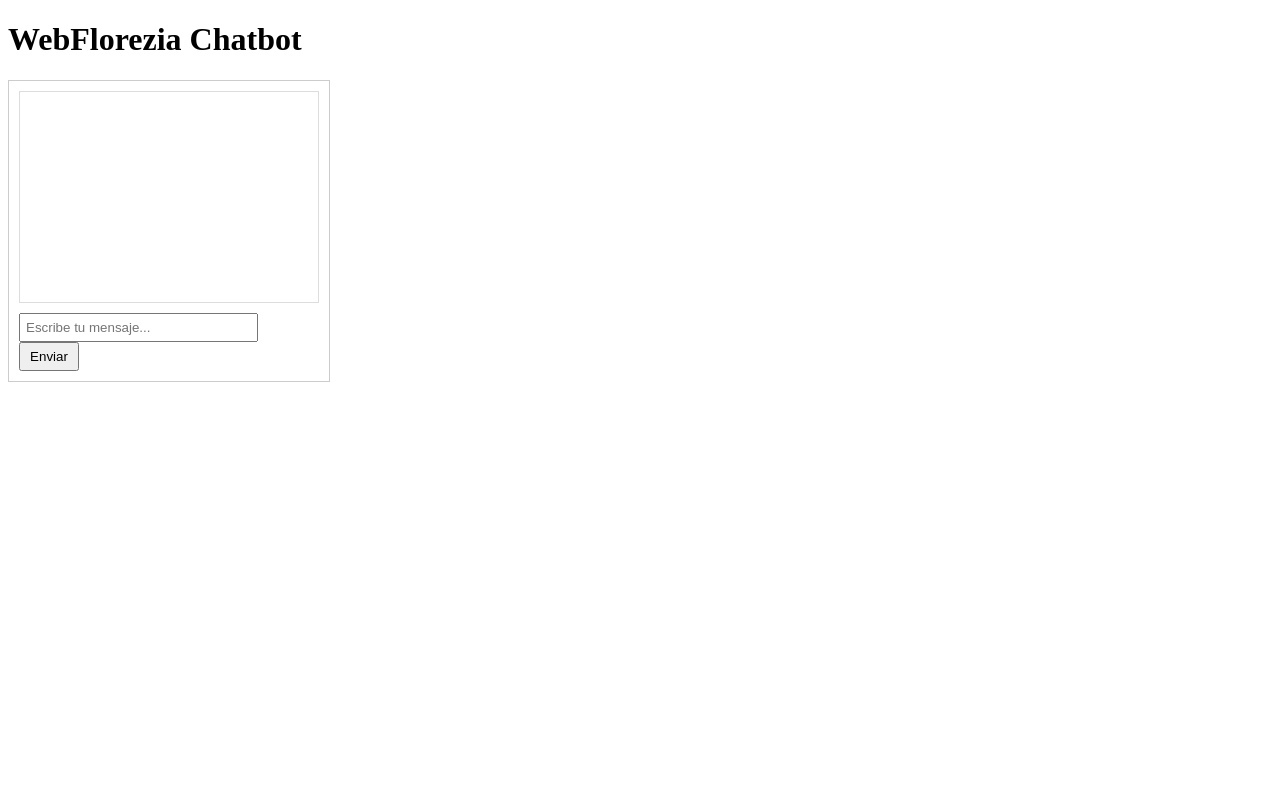
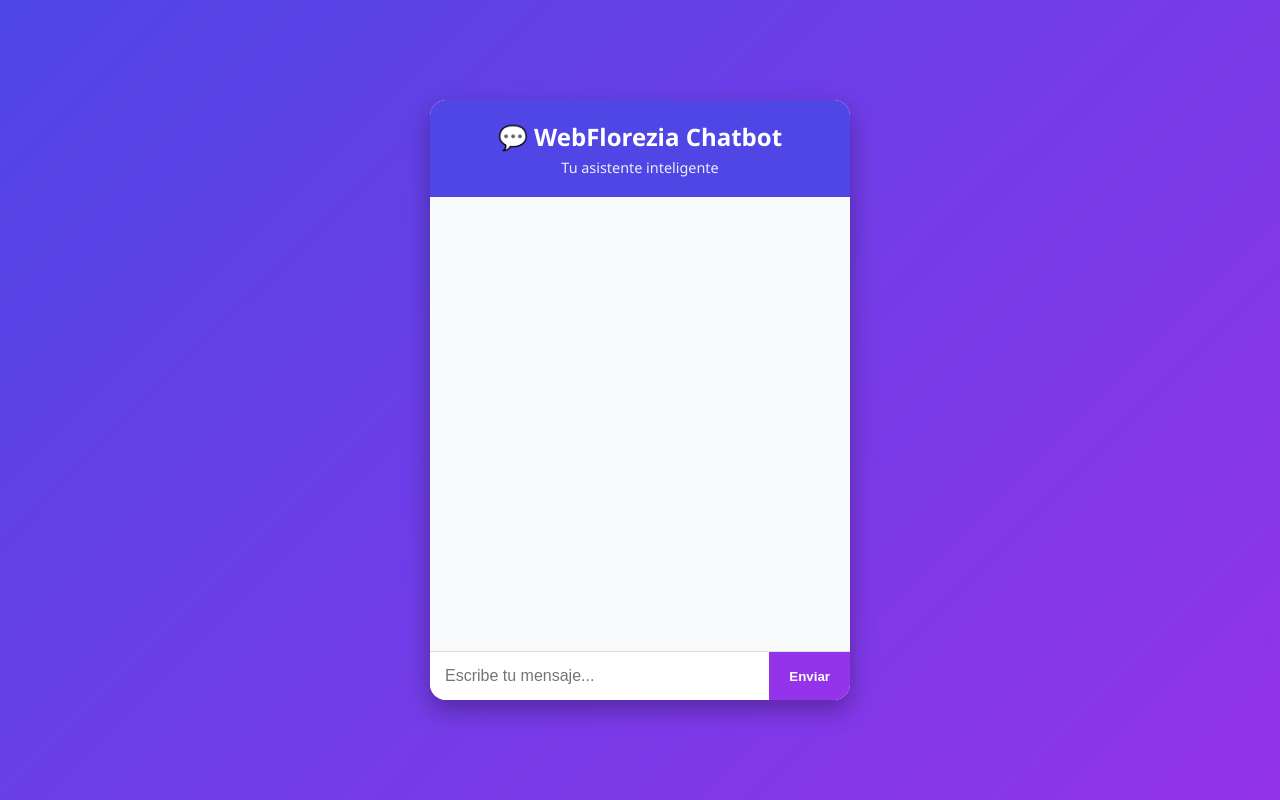
Before and after one commit to fradiersoft22/webflorezia-chatbot, a website: page public/index.html in a window 1280 px wide. Drawn offline with Linux system fonts and the light colour scheme.

Commit message:
diseño webflorezia dia 9

```diff
--- a/public/index.html
+++ b/public/index.html
@@ -4,14 +4,23 @@
   <meta charset="UTF-8">
   <meta name="viewport" content="width=device-width, initial-scale=1.0">
   <title>WebFlorezia Chatbot</title>
+  <link rel="stylesheet" href="./style.css">
 </head>
 <body>
-  <h1>WebFlorezia Chatbot</h1>
+  <div class="chat-container">
+    <header class="chat-header">
+      <h1>💬 WebFlorezia Chatbot</h1>
+      <p>Tu asistente inteligente</p>
+    </header>
 
-  <!-- Contenedor del widget -->
-  <div id="chat-widget"></div>
+    <div id="chat-box" class="chat-box"></div>
 
-  <!-- Cargar el script del widget -->
+    <div class="chat-input-container">
+      <input id="user-input" type="text" placeholder="Escribe tu mensaje..." />
+      <button id="send-btn">Enviar</button>
+    </div>
+  </div>
+
   <script src="./widget.js" defer></script>
 </body>
 </html>
--- /dev/null
+++ b/public/style.css
@@ -0,0 +1,102 @@
+/* Fondo general */
+body {
+  margin: 0;
+  padding: 0;
+  background: linear-gradient(135deg, #4f46e5, #9333ea);
+  height: 100vh;
+  display: flex;
+  justify-content: center;
+  align-items: center;
+  font-family: "Segoe UI", Tahoma, sans-serif;
+  color: #fff;
+}
+
+/* Caja del chat */
+.chat-container {
+  background: #ffffff;
+  color: #333;
+  width: 420px;
+  height: 600px;
+  border-radius: 16px;
+  display: flex;
+  flex-direction: column;
+  box-shadow: 0 10px 25px rgba(0,0,0,0.3);
+  overflow: hidden;
+}
+
+/* Encabezado */
+.chat-header {
+  background: #4f46e5;
+  color: white;
+  padding: 20px;
+  text-align: center;
+}
+
+.chat-header h1 {
+  margin: 0;
+  font-size: 1.5rem;
+}
+
+.chat-header p {
+  margin: 5px 0 0;
+  font-size: 0.9rem;
+  opacity: 0.9;
+}
+
+/* Caja de mensajes */
+.chat-box {
+  flex: 1;
+  padding: 15px;
+  overflow-y: auto;
+  background: #f9fafb;
+}
+
+/* Mensajes */
+.message {
+  margin: 10px 0;
+  padding: 10px 15px;
+  border-radius: 10px;
+  max-width: 80%;
+  font-size: 0.95rem;
+  line-height: 1.4;
+}
+
+.message.user {
+  background: #4f46e5;
+  color: white;
+  align-self: flex-end;
+}
+
+.message.bot {
+  background: #e5e7eb;
+  color: #333;
+  align-self: flex-start;
+}
+
+/* Input */
+.chat-input-container {
+  display: flex;
+  border-top: 1px solid #ddd;
+}
+
+#user-input {
+  flex: 1;
+  padding: 15px;
+  border: none;
+  outline: none;
+  font-size: 1rem;
+}
+
+#send-btn {
+  background: #9333ea;
+  border: none;
+  color: white;
+  padding: 15px 20px;
+  cursor: pointer;
+  font-weight: bold;
+  transition: background 0.3s;
+}
+
+#send-btn:hover {
+  background: #7e22ce;
+}
--- a/public/widget.js
+++ b/public/widget.js
@@ -1,45 +1,50 @@
-const chatContainer = document.getElementById("chat-widget");
-chatContainer.innerHTML = `
-  <div style="border:1px solid #ccc; padding:10px; width:300px; font-family: Arial, sans-serif;">
-    <div id="messages" style="height:200px; overflow-y:auto; border:1px solid #ddd; margin-bottom:10px; padding:5px;"></div>
-    <input id="userInput" type="text" placeholder="Escribe tu mensaje..." style="width:75%; padding:5px;">
-    <button id="sendBtn" style="width:20%; padding:5px;">Enviar</button>
-  </div>
-`;
+document.addEventListener("DOMContentLoaded", () => {
+  console.log("✅ widget.js cargado correctamente");
 
-const messagesDiv = document.getElementById("messages");
-const input = document.getElementById("userInput");
-const sendBtn = document.getElementById("sendBtn");
+  const input = document.getElementById("user-input");
+  const sendBtn = document.getElementById("send-btn");
+  const chatBox = document.getElementById("chat-box");
 
-function addMessage(sender, text) {
-  const msg = document.createElement("p");
-  msg.innerHTML = `<strong>${sender}:</strong> ${text}`;
-  messagesDiv.appendChild(msg);
-  messagesDiv.scrollTop = messagesDiv.scrollHeight;
+  function appendMessage(sender, text) {
+    const msg = document.createElement("div");
+    msg.classList.add("message", sender);
+    msg.textContent = text;
+    chatBox.appendChild(msg);
+    chatBox.scrollTop = chatBox.scrollHeight;
   }
 
-sendBtn.addEventListener("click", async () => {
-  const userMessage = input.value.trim();
-  if (!userMessage) return;
+  async function sendMessage() {
+    const userText = input.value.trim();
+    if (!userText) return;
 
-  addMessage("Tú", userMessage);
+    appendMessage("user", userText);
     input.value = "";
 
     try {
       const res = await fetch("/api/chat", {
         method: "POST",
         headers: { "Content-Type": "application/json" },
-      body: JSON.stringify({ userMessage }),
+        body: JSON.stringify({
+          userMessage: userText,
+          sessionId: "web-" + Date.now(),
+        }),
       });
 
       const data = await res.json();
 
       if (data.reply) {
-      addMessage("WebFlorezia Bot", data.reply);
+        appendMessage("bot", data.reply);
       } else {
-      addMessage("Error", "No hubo respuesta del bot.");
+        appendMessage("bot", "⚠️ No pude responder en este momento.");
       }
     } catch (err) {
-    addMessage("Error", "No se pudo conectar con el servidor.");
+      console.error("Error:", err);
+      appendMessage("bot", "❌ Error de conexión con el servidor.");
     }
+  }
+
+  sendBtn.addEventListener("click", sendMessage);
+  input.addEventListener("keypress", (e) => {
+    if (e.key === "Enter") sendMessage();
   });
+});
```
Lines whose indentation alone changed are shown as unchanged.
